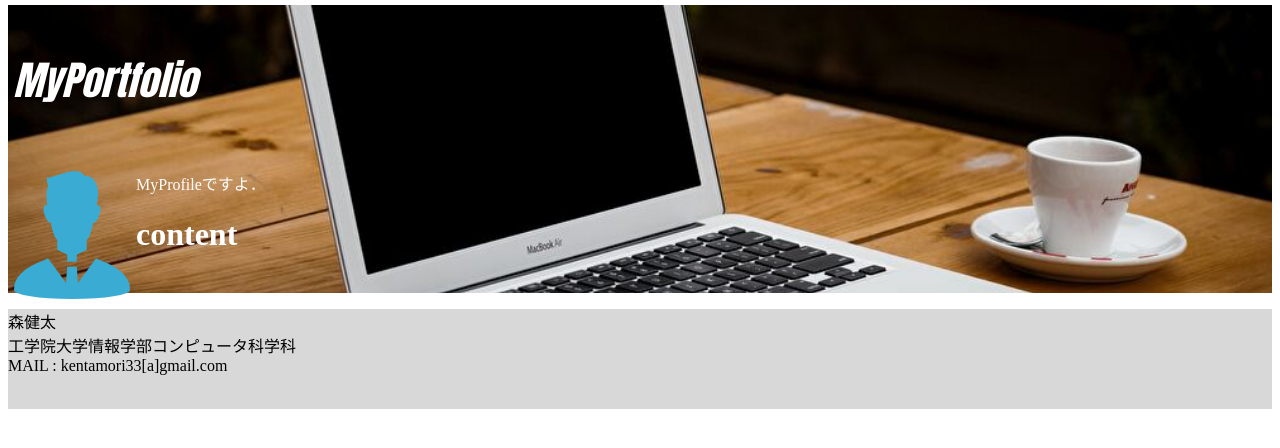
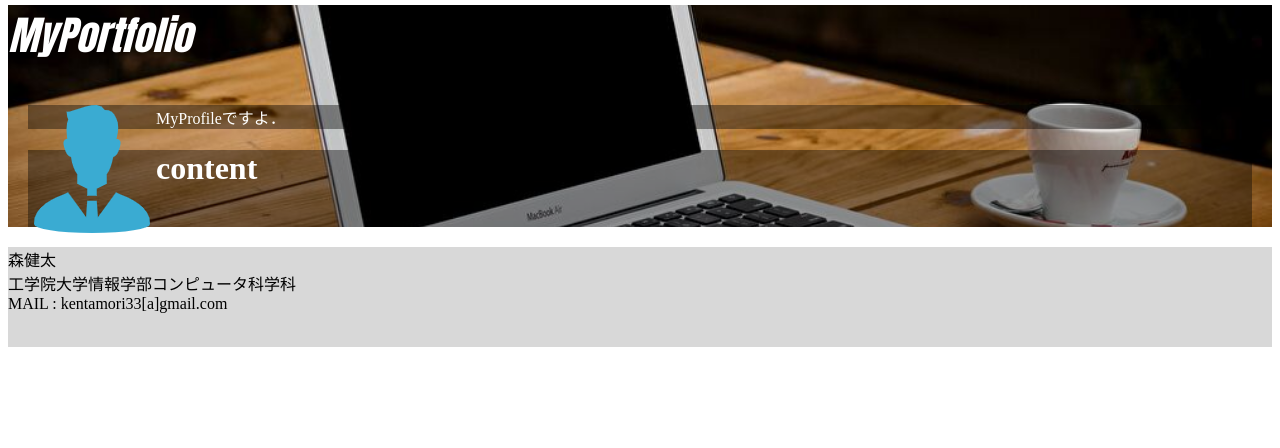
Before and after one commit to Kentaup/portfolio, a PHP site: page / in a window 1280 px wide. Shown: the part 40-488 px from the top of the page. Run offline with PHP 8.4, Linux system fonts and the light colour scheme.

Commit message:
contentbg

```diff
--- a/style.css
+++ b/style.css
@@ -26,20 +26,9 @@ text-decoration:none;
 
 .content{
   color: #fff;
-}
-
-.content::before{
-  /* 透過した黒を上から重ねるイメージ */
   background-color: rgba(0,0,0,0.4);
-  position: absolute;
-  /* top: 0;
-  right: 0;
-  bottom: 0;
-  left: 0; */
-  content: ' ';
   margin: 20px
 }
-
 .content img{
   float: left;
 }
@@ -49,7 +38,7 @@ text-decoration:none;
 }
 
 .title{
-  padding: 5px;
+  /* padding: 5px; */
   color: #fff;
   font-family: Impact;
   font-size: 40px;
```
